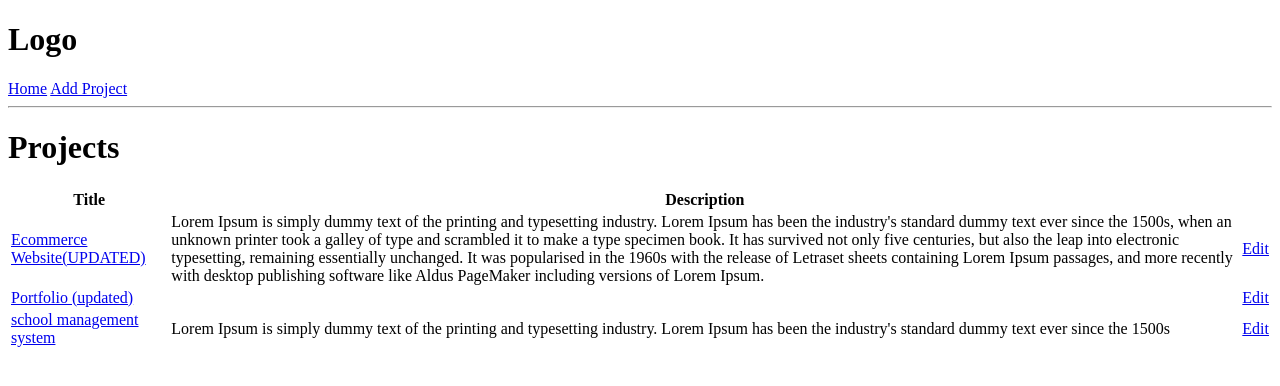
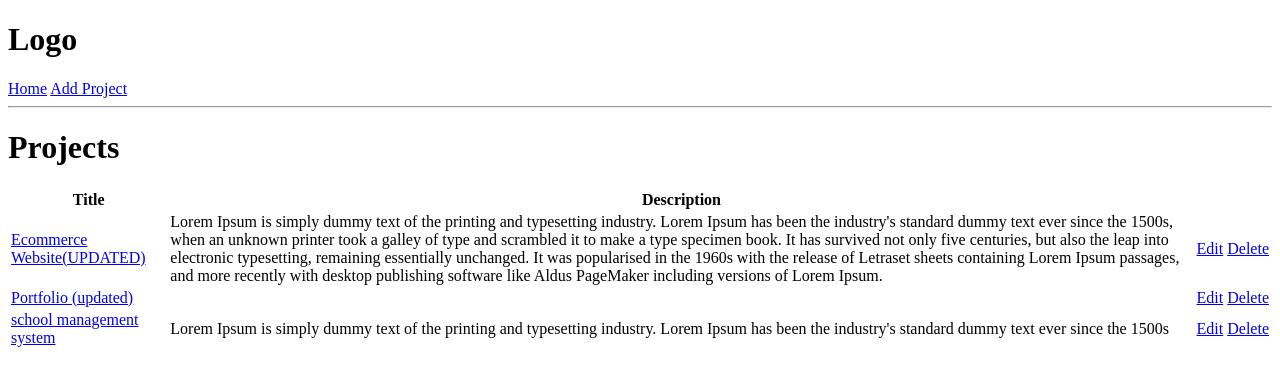
Before and after one commit to purva-16/Django_Bootcamp, a Django app: page / in a window 1280 px wide. Shown: the top 386 px of the page. Run offline with Django 5.2, Linux system fonts and the light colour scheme; data comes from the database, SQL or seed files in the repository; both versions use the stored data as it was after the commit.

Commit message:
3rd branch 4th commit-delete project

```diff
--- a/projects/templates/projects/projects.html
+++ b/projects/templates/projects/projects.html
@@ -10,6 +10,7 @@
         <tr>
             <th>Title</th>
             <th>Description</th>
+            <Th></Th>
         </tr>
     </thead>
 
@@ -19,6 +20,7 @@
             <td><a href="{% url 'project' project.id %}"> {{project.title}}  {% if project.topRated%} <strong>TOP RATED</strong> {% endif %}</a></td>
             <td>{{project.description}}</td>
             <td><a href="{% url 'update-project' project.id %}">Edit</a></td>
+            <td><a href="{% url 'delete-project' project.id %}">Delete</a></td>
         </tr>
         {% endfor %}
     </tbody>
--- a/projects/urls.py
+++ b/projects/urls.py
@@ -7,6 +7,7 @@ urlpatterns = [
     path('project/<str:pk>/',views.project, name = "project"),
     path('create-project/', views.createproject, name="create-project"),
     path('update-project/<str:pk>/',views.updateProject, name="update-project"),
+    path('delete-project/<str:pk>/',views.deleteProject, name="delete-project"),
 
 
 ]
--- a/projects/views.py
+++ b/projects/views.py
@@ -52,3 +52,11 @@ def updateProject(request,pk):
 
 
     return render(request, template, context)
+
+def deleteProject(request,pk):
+    project = Project.objects.get(id=pk)
+
+    if request.method == 'POST':
+        project.delete()
+        return redirect('projects')
+    return render(request, 'projects/delete.html', {'object':project})
```
Also changed, not shown: projects/templates/projects/delete.html (added, +13 -0 lines), db.sqlite3.
